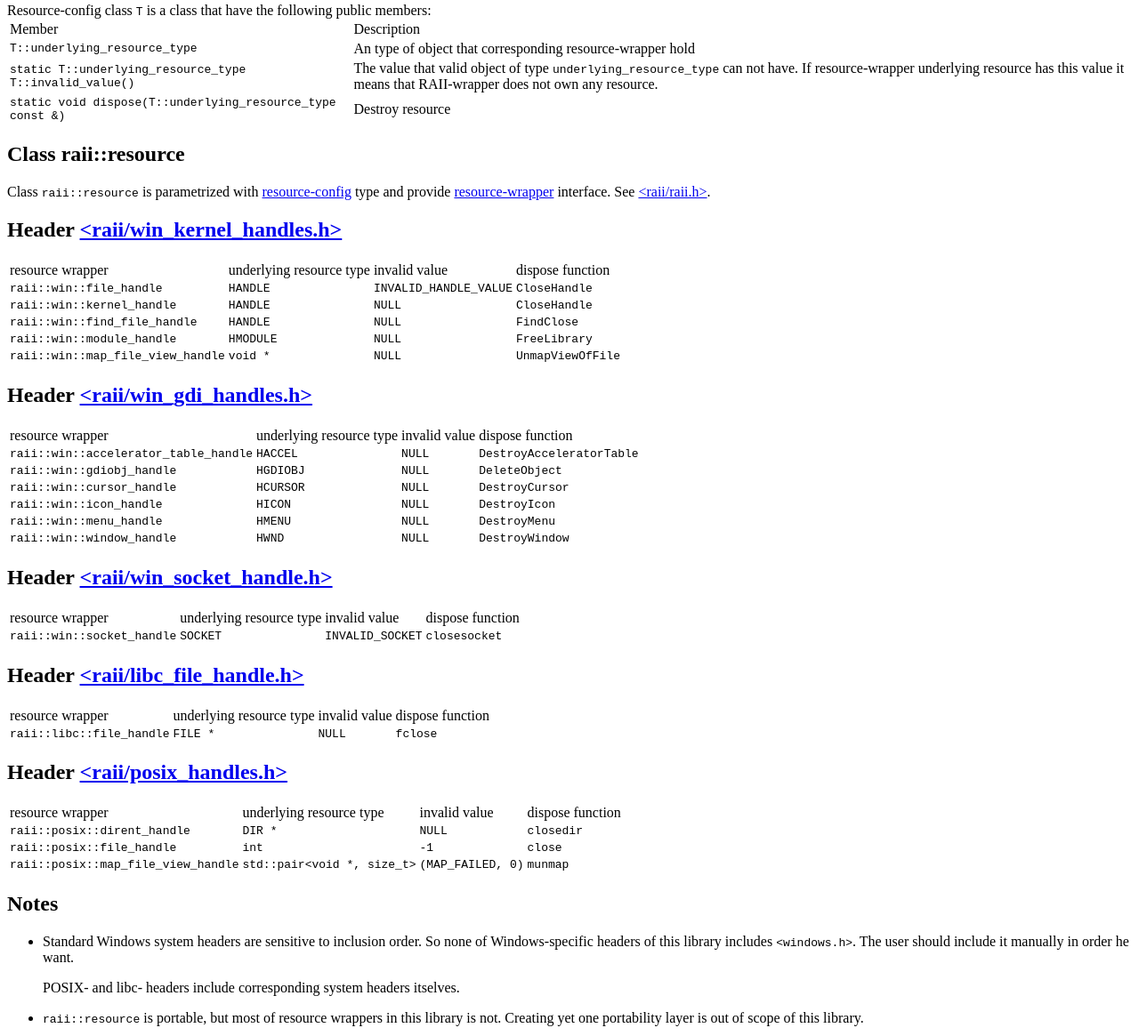
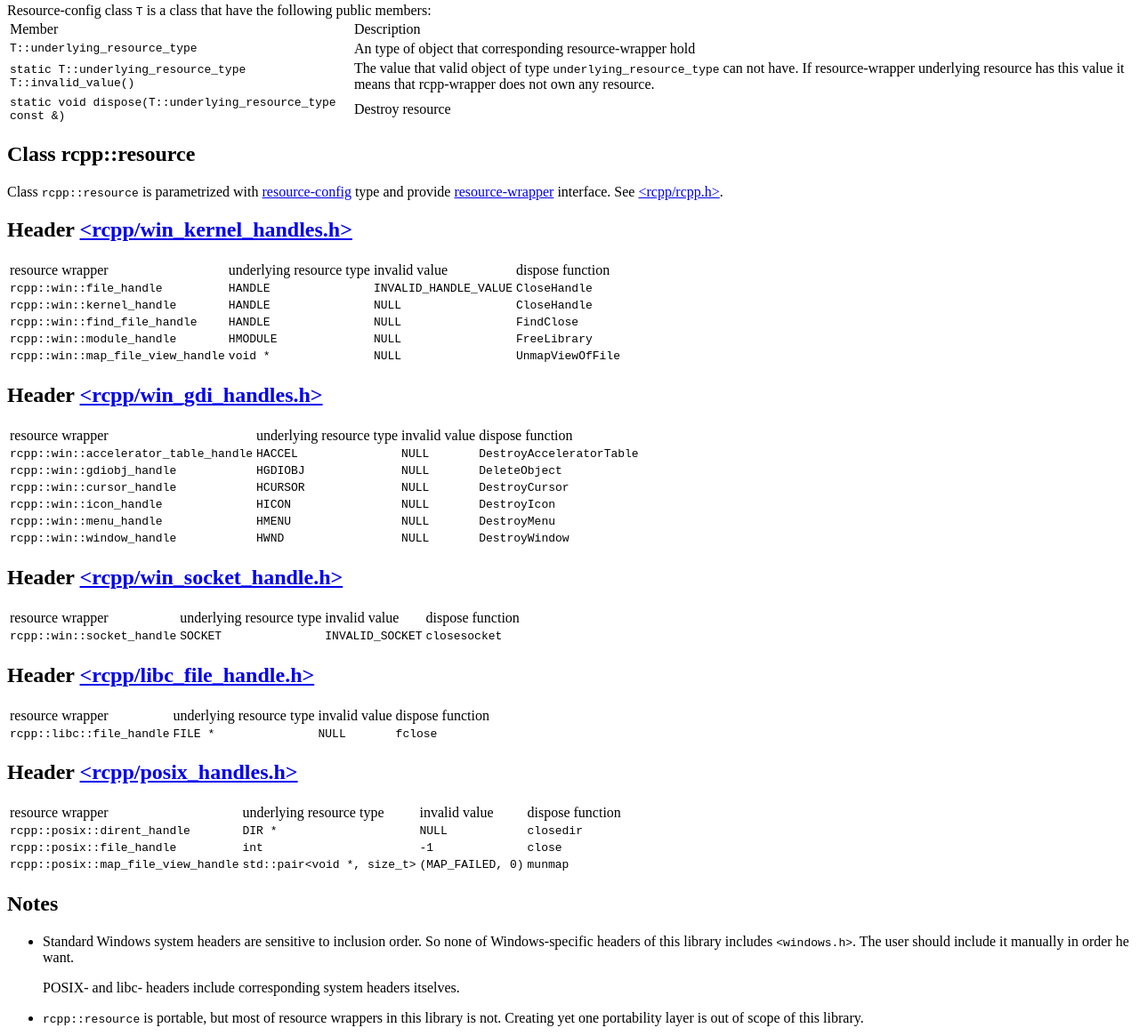
Before and after one commit to sorokin/rcpp, a plain HTML site: page doc/index.html in a window 1280 px wide. Shown: the part 1632-2797 px from the top of the page at 89% size. Drawn offline with Linux system fonts and the light colour scheme.

Commit message:
rename raii->rcpp, raii/raii.h -> rcpp/resource.h

```diff
--- a/doc/index.html
+++ b/doc/index.html
@@ -1,30 +1,30 @@
 <html>
    <head>
-      <title>RAII C++ library Documentation</title>
+      <title>RCPP C++ library Documentation</title>
    </head>
    <body>
-      <h1>RAII C++ library Documentation</h1>
+      <h1>RCPP C++ library Documentation</h1>
       <font color="#808080">Copyright &copy; 2010 Ivan Sorokin</font>
       <h2>Table of Content</h2>
       <ul>
          <li><a href="#introduction">Introduction</a></li>
          <li><a href="#tutorial">5-minutes tutorial</a></li>
-         <li><a href="#raiiwrapperdef">Resource-wrapper definition</a></li>
+         <li><a href="#rcppwrapperdef">Resource-wrapper definition</a></li>
          <li><a href="#resourceconfdef">Resource-config definition</a></li>
          <li>
             Reference
             <ul>
                <li>
-                  Header &lt;raii/raii.h&gt;
+                  Header &lt;rcpp/resource.h&gt;
                   <ul>
-                     <li><a href="#raiiresource">Class raii::resource</a></li>
+                     <li><a href="#rcppresource">Class rcpp::resource</a></li>
                   </ul>
                </li>
-               <li><a href="#raiiwinkernel">Header &lt;raii/win_kernel_handles.h&gt;</a></li>
-               <li><a href="#raiiwingdi">Header &lt;raii/win_gdi_handles.h&gt;</a></li>
-               <li><a href="#raiiwinsocket">Header &lt;raii/win_socket_handle.h&gt;</a></li>
-               <li><a href="#raiilibcfile">Header &lt;raii/libc_file_handle.h&gt;</a></li>
-               <li><a href="#raiiposix">Header &lt;raii/posix_handles.h&gt;</a></li>
+               <li><a href="#rcppwinkernel">Header &lt;rcpp/win_kernel_handles.h&gt;</a></li>
+               <li><a href="#rcppwingdi">Header &lt;rcpp/win_gdi_handles.h&gt;</a></li>
+               <li><a href="#rcppwinsocket">Header &lt;rcpp/win_socket_handle.h&gt;</a></li>
+               <li><a href="#rcpplibcfile">Header &lt;rcpp/libc_file_handle.h&gt;</a></li>
+               <li><a href="#rcppposix">Header &lt;rcpp/posix_handles.h&gt;</a></li>
             </ul>
          </li>
          <li><a href="#notes">Notes</a></li>
@@ -34,7 +34,7 @@
       <p>
          This library provide two facilities
          <ul>
-            <li>Facility for writing C++ <a href="#raiiwrapperdef">resource-wrapper</a> class in a convenient, declarative way</li>
+            <li>Facility for writing C++ <a href="#rcppwrapperdef">resource-wrapper</a> class in a convenient, declarative way</li>
             <li>Collection of resource-wrappers for different platforms (Windows API, libc, POSIX)</li>
          </ul>
          The library support C++0x. Every resource-wrapper you create with it will have move constuctor and move assignment operator.
@@ -43,8 +43,8 @@
       <p>
 <pre><font color="0000ff"><strong>#include <font color="#008000">&quot;stdio.h&quot;</font></strong></font>
 
-<font color="#444444">// raii::resource is localed here</font>
-<font color="0000ff"><strong>#include <font color="#008000">&quot;raii/raii.h&quot;</font></strong></font>
+<font color="#444444">// rcpp::resource is localed here</font>
+<font color="0000ff"><strong>#include <font color="#008000">&quot;rcpp/resource.h&quot;</font></strong></font>
 
 <font color="#444444">// this is a resource config, it contains only three things</font>
 <strong>struct</strong> <font color="#2040a0">file_handle_config</font>
@@ -63,7 +63,7 @@
 <font color="4444FF"><strong>}</strong></font><font color="4444FF">;</font>
 
 <font color="#444444">// give a short name for resource...</font>
-<strong>typedef</strong> <font color="#2040a0">raii</font><font color="4444FF">:</font><font color="4444FF">:</font><font color="#2040a0">resource</font><font color="4444FF">&lt;</font><font color="#2040a0">file_handle_config</font><font color="4444FF">&gt;</font> <font color="#2040a0">file_handle</font><font color="4444FF">;</font>
+<strong>typedef</strong> <font color="#2040a0">rcpp</font><font color="4444FF">:</font><font color="4444FF">:</font><font color="#2040a0">resource</font><font color="4444FF">&lt;</font><font color="#2040a0">file_handle_config</font><font color="4444FF">&gt;</font> <font color="#2040a0">file_handle</font><font color="4444FF">;</font>
 
 <strong>int</strong> <font color="#2040a0">main</font><font color="4444FF">(</font><font color="4444FF">)</font>
 <font color="4444FF"><strong>{</strong></font>
@@ -76,7 +76,7 @@
    <strong>return</strong> <font color="#2040a0">EXIT_SUCCESS</font><font color="4444FF">;</font>
 <font color="4444FF"><strong>}</strong></font></pre>
       </p>
-      <h2 id="raiiwrapperdef">Resource-wrapper definition</h2>
+      <h2 id="rcppwrapperdef">Resource-wrapper definition</h2>
       <p>
          Resource-wrapper class <code>T</code> is a class an instance of that contains an object of type
          <code>underlying_resource_type</code> and has the following public members:
@@ -151,7 +151,7 @@
             <tr>
                <td><code>static T::underlying_resource_type T::invalid_value()</code></td>
                <td>The value that valid object of type <code>underlying_resource_type</code> can not have.
-               If resource-wrapper underlying resource has this value it means that RAII-wrapper does not
+               If resource-wrapper underlying resource has this value it means that rcpp-wrapper does not
                own any resource.</td>
             </tr>
             <tr>
@@ -160,12 +160,12 @@
             </tr>
          </table>
       </p>
-      <h2 id="raiiresource">Class raii::resource</h2>
+      <h2 id="rcppresource">Class rcpp::resource</h2>
       <p>
-         Class <code>raii::resource</code> is parametrized with <a href="#resourceconfdef">resource-config</a>
-         type and provide <a href="#raiiwrapperdef">resource-wrapper</a> interface. See <a href="../raii/raii.h">&lt;raii/raii.h&gt;</a>.
+         Class <code>rcpp::resource</code> is parametrized with <a href="#resourceconfdef">resource-config</a>
+         type and provide <a href="#rcppwrapperdef">resource-wrapper</a> interface. See <a href="../rcpp/rcpp.h">&lt;rcpp/rcpp.h&gt;</a>.
       </p>
-      <h2 id="raiiwinkernel">Header <a href="../raii/win_kernel_handles.h">&lt;raii/win_kernel_handles.h&gt;</a></h2>
+      <h2 id="rcppwinkernel">Header <a href="../rcpp/win_kernel_handles.h">&lt;rcpp/win_kernel_handles.h&gt;</a></h2>
       <p>
          <table>
             <tr>
@@ -175,38 +175,38 @@
                <td>dispose function</td>
             </tr>
             <tr>
-               <td><code>raii::win::file_handle</code></td>
+               <td><code>rcpp::win::file_handle</code></td>
                <td><code>HANDLE</code></td>
                <td><code>INVALID_HANDLE_VALUE</code></td>
                <td><code>CloseHandle</code></td>
             </tr>
             <tr>
-               <td><code>raii::win::kernel_handle</code></td>
+               <td><code>rcpp::win::kernel_handle</code></td>
                <td><code>HANDLE</code></td>
                <td><code>NULL</code></td>
                <td><code>CloseHandle</code></td>
             </tr>
             <tr>
-               <td><code>raii::win::find_file_handle</code></td>
+               <td><code>rcpp::win::find_file_handle</code></td>
                <td><code>HANDLE</code></td>
                <td><code>NULL</code></td>
                <td><code>FindClose</code></td>
             </tr>
             <tr>
-               <td><code>raii::win::module_handle</code></td>
+               <td><code>rcpp::win::module_handle</code></td>
                <td><code>HMODULE</code></td>
                <td><code>NULL</code></td>
                <td><code>FreeLibrary</code></td>
             </tr>
             <tr>
-               <td><code>raii::win::map_file_view_handle</code></td>
+               <td><code>rcpp::win::map_file_view_handle</code></td>
                <td><code>void *</code></td>
                <td><code>NULL</code></td>
                <td><code>UnmapViewOfFile</code></td>
             </tr>
          </table>
       </p>
-      <h2 id="raiiwingdi">Header <a href="../raii/win_gdi_handles.h">&lt;raii/win_gdi_handles.h&gt;</a></h2>
+      <h2 id="rcppwingdi">Header <a href="../rcpp/win_gdi_handles.h">&lt;rcpp/win_gdi_handles.h&gt;</a></h2>
          <table>
             <tr>
                <td>resource wrapper</td>
@@ -215,43 +215,43 @@
                <td>dispose function</td>
             </tr>
             <tr>
-               <td><code>raii::win::accelerator_table_handle</code></td>
+               <td><code>rcpp::win::accelerator_table_handle</code></td>
                <td><code>HACCEL</code></td>
                <td><code>NULL</code></td>
                <td><code>DestroyAcceleratorTable</code></td>
             </tr>
             <tr>
-               <td><code>raii::win::gdiobj_handle</code></td>
+               <td><code>rcpp::win::gdiobj_handle</code></td>
                <td><code>HGDIOBJ</code></td>
                <td><code>NULL</code></td>
                <td><code>DeleteObject</code></td>
             </tr>
             <tr>
-               <td><code>raii::win::cursor_handle</code></td>
+               <td><code>rcpp::win::cursor_handle</code></td>
                <td><code>HCURSOR</code></td>
                <td><code>NULL</code></td>
                <td><code>DestroyCursor</code></td>
             </tr>
             <tr>
-               <td><code>raii::win::icon_handle</code></td>
+               <td><code>rcpp::win::icon_handle</code></td>
                <td><code>HICON</code></td>
                <td><code>NULL</code></td>
                <td><code>DestroyIcon</code></td>
             </tr>
             <tr>
-               <td><code>raii::win::menu_handle</code></td>
+               <td><code>rcpp::win::menu_handle</code></td>
                <td><code>HMENU</code></td>
                <td><code>NULL</code></td>
                <td><code>DestroyMenu</code></td>
             </tr>
             <tr>
-               <td><code>raii::win::window_handle</code></td>
+               <td><code>rcpp::win::window_handle</code></td>
                <td><code>HWND</code></td>
                <td><code>NULL</code></td>
                <td><code>DestroyWindow</code></td>
             </tr>
          </table>
-      <h2 id="raiiwinsocket">Header <a href="../raii/win_socket_handle.h">&lt;raii/win_socket_handle.h&gt;</a></h2>
+      <h2 id="rcppwinsocket">Header <a href="../rcpp/win_socket_handle.h">&lt;rcpp/win_socket_handle.h&gt;</a></h2>
       <p>
          <table>
             <tr>
@@ -261,14 +261,14 @@
                <td>dispose function</td>
             </tr>
             <tr>
-               <td><code>raii::win::socket_handle</code></td>
+               <td><code>rcpp::win::socket_handle</code></td>
                <td><code>SOCKET</code></td>
                <td><code>INVALID_SOCKET</code></td>
                <td><code>closesocket</code></td>
             </tr>
          </table>
       </p>
-      <h2 id="raiilibcfile">Header <a href="../raii/libc_file_handle.h">&lt;raii/libc_file_handle.h&gt;</a></h2>
+      <h2 id="rcpplibcfile">Header <a href="../rcpp/libc_file_handle.h">&lt;rcpp/libc_file_handle.h&gt;</a></h2>
       <p>
          <table>
             <tr>
@@ -278,14 +278,14 @@
                <td>dispose function</td>
             </tr>
             <tr>
-               <td><code>raii::libc::file_handle</code></td>
+               <td><code>rcpp::libc::file_handle</code></td>
                <td><code>FILE *</code></td>
                <td><code>NULL</code></td>
                <td><code>fclose</code></td>
             </tr>
          </table>
       </p>
-      <h2 id="raiiposix">Header <a href="../raii/posix_handles.h">&lt;raii/posix_handles.h&gt;</a></h2>
+      <h2 id="rcppposix">Header <a href="../rcpp/posix_handles.h">&lt;rcpp/posix_handles.h&gt;</a></h2>
       <p>
          <table>
             <tr>
@@ -295,19 +295,19 @@
                <td>dispose function</td>
             </tr>
             <tr>
-               <td><code>raii::posix::dirent_handle</code></td>
+               <td><code>rcpp::posix::dirent_handle</code></td>
                <td><code>DIR *</code></td>
                <td><code>NULL</code></td>
                <td><code>closedir</code></td>
             </tr>
             <tr>
-               <td><code>raii::posix::file_handle</code></td>
+               <td><code>rcpp::posix::file_handle</code></td>
                <td><code>int</code></td>
                <td><code>-1</code></td>
                <td><code>close</code></td>
             </tr>
             <tr>
-               <td><code>raii::posix::map_file_view_handle</code></td>
+               <td><code>rcpp::posix::map_file_view_handle</code></td>
                <td><code>std::pair&lt;void *, size_t&gt;</code></td>
                <td><code>(MAP_FAILED, 0)</code></td>
                <td><code>munmap</code></td>
@@ -328,18 +328,18 @@
          </li>
          <li>
             <p>
-               <code>raii::resource</code> is portable, but most of resource wrappers in this library is not.
+               <code>rcpp::resource</code> is portable, but most of resource wrappers in this library is not.
                Creating yet one portability layer is out of scope of this library.
             </p>
             <p>
-               For portability reason consider using higher level libraries. For example boost::filesystem instead <code>raii::posix::dirent</code>
-               or <code>raii::win::find_file_handle</code>.
+               For portability reason consider using higher level libraries. For example boost::filesystem instead <code>rcpp::posix::dirent</code>
+               or <code>rcpp::win::find_file_handle</code>.
             </p>
          </li>
       </ul>
       <h2 id="faq">Frequently Asked Questions</h2>
       <p>
-         <h3>Can I use <code>raii::resource</code> if my <code>type</code> does not have invalid value?</h3>
+         <h3>Can I use <code>rcpp::resource</code> if my <code>type</code> does not have invalid value?</h3>
          Yes, you can. You can create resource with <code>underlying_resource_type = boost::optional&lt;type&gt;</code>.
          Invalid value of this resource will be <code>boost::none</code>.
       </p>
```
Also changed, not shown: 17 other files.
